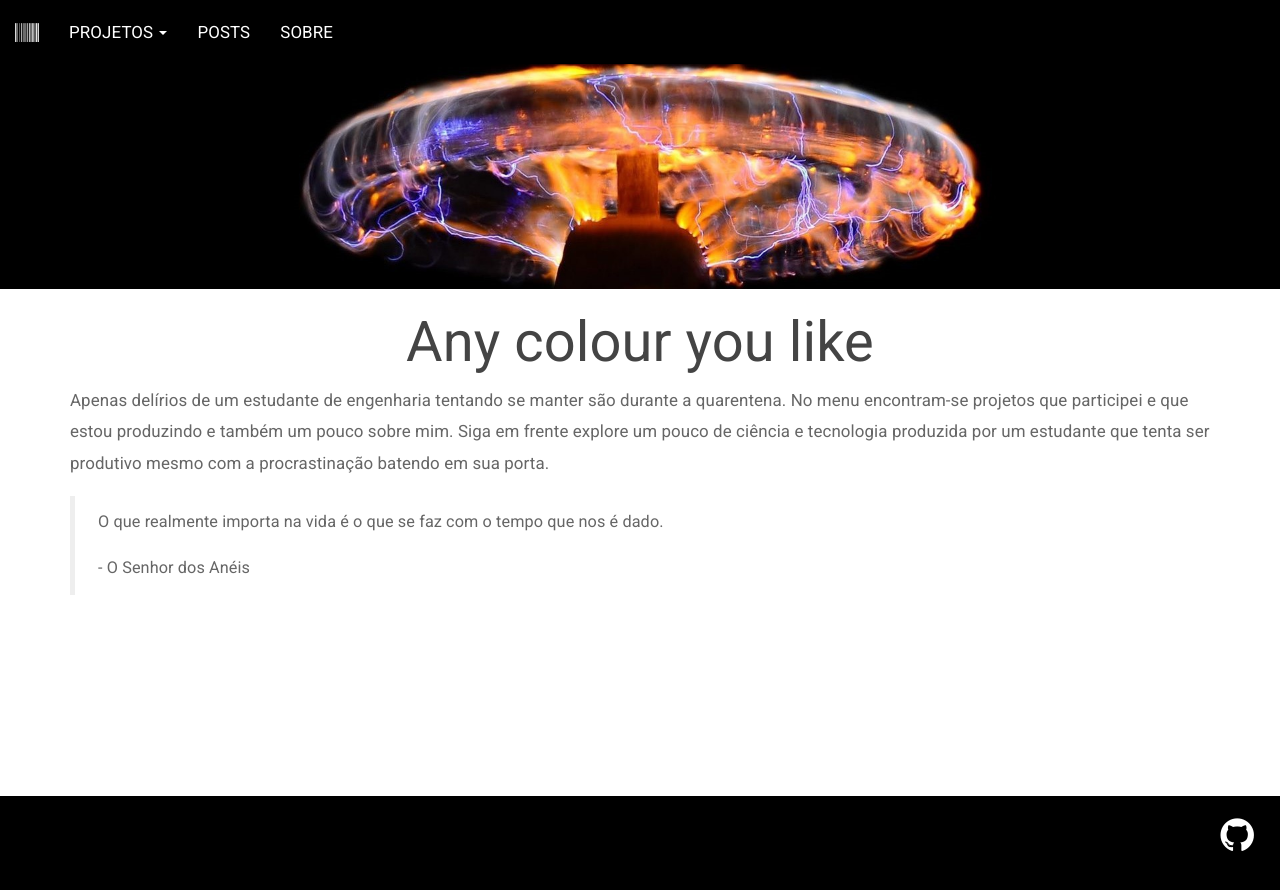
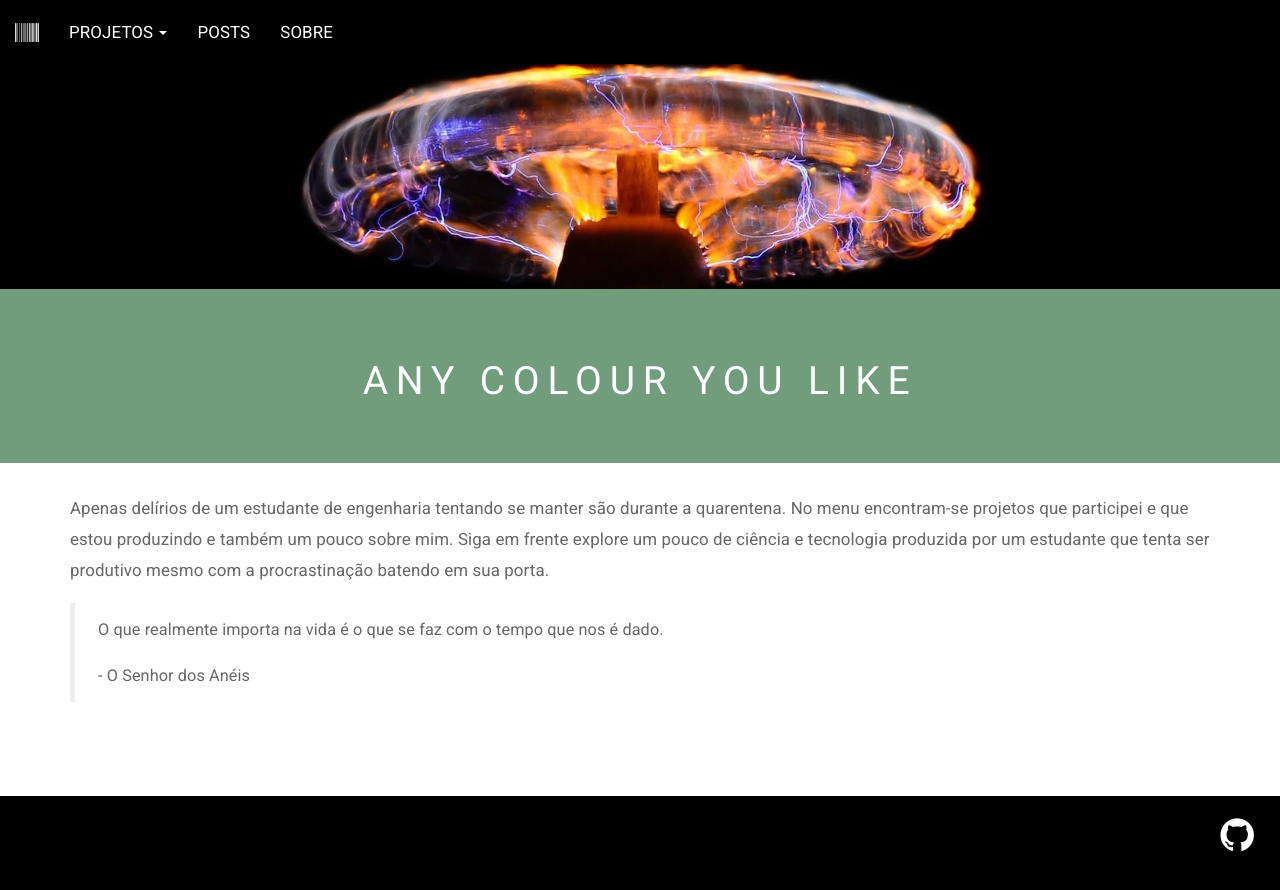
Before and after one commit to mvsn-ufrn/mvsn-ufrn.github.io, a Jekyll site: the page built from index.html, in a window 1280 px wide. Shown: the top 890 px of the page. Built offline with Jekyll 4.4.1, drawn with Linux system fonts in a browser that asks for light colours; the list of posts is cut into pages by our own code.

Commit message:
Update header.html

```diff
--- a/_includes/header.html
+++ b/_includes/header.html
@@ -50,7 +50,7 @@
 			src="/assets/images/{{page.id}}/top.jpg" class="img-responsive">
 		{% endif %}
 
-	<div >
+	<div class="jumbotron">
 
 		<h1 class="text-center">{{ page.title }}</h1>
 
```
